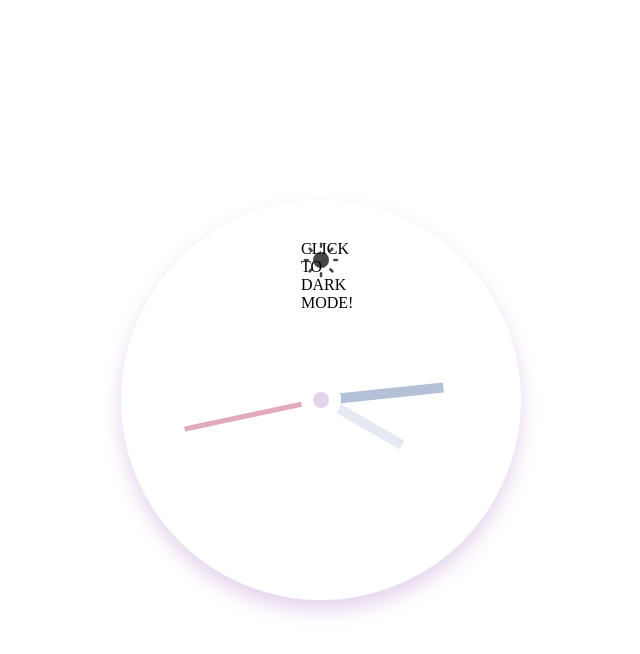
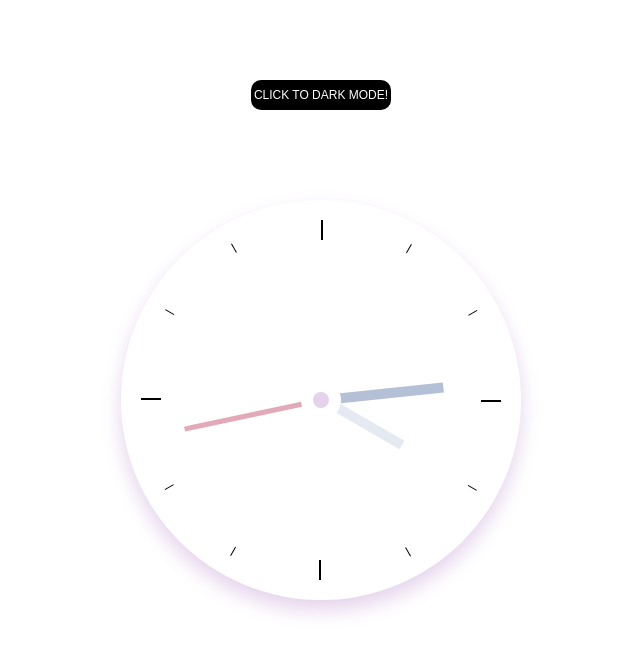
Before and after one commit to Altanbagana2003/CLOCK, a plain HTML site: page index.html in a window 1280 px wide. Shown: the whole page, without its empty margins (319-959 px from the left). Drawn offline with Linux system fonts and the light colour scheme.

Commit message:
Update style.css

```diff
--- a/style.css
+++ b/style.css
@@ -10,6 +10,7 @@
     --m-bg: #b4c0d5;
     --s-bg: #e2aab8;
     --bg: #fff;
+    --number-bg: black;
 }
 [data-mode="dark"] {
     --center-border: #202020;
@@ -19,6 +20,7 @@
     --m-bg: #454544;
     --s-bg: #e2aab8;
     --bg: #151216;
+    --number-bg: white;
 }
 body {
     display: flex;
@@ -44,6 +46,7 @@ body {
     align-items: center;
     background: var(--bg);
     justify-content: center;
+    position: relative;
 }
 .center-circle {
     width: 40px;
@@ -93,19 +96,79 @@ body {
     transform: rotate(-20deg);
 }
 .mode {
-    background: url(/sun.png) ;
-    background-repeat: no-repeat;
-    background-size: 40px 40px;
-    width: 40px;
-    height: 40px;
+    width: 140px;
+    height: 30px;
+    background-color: black;
     position: absolute;
-    top: 240px;
+    top: 10%;
+    color: white;
+    font-size: 12px;
+    border-radius: 10px;
+    display: flex;
+    justify-content: center;
+    align-items: center;
+    font-family: Arial, Helvetica, sans-serif;
 }
 .mode:active {
     opacity: 0.8;
 }
 
 [data-mode="dark"] .mode {
-    background: url(/moon.png);
+    background: white;
+    color: black;
     background-size: cover;
 }
+.coil {
+    position: absolute;
+    width: 1px;
+    height: 10px;
+    top: calc(30% - 100px);
+    left: calc(50%);
+    transform-origin: 0px 180px;
+    background-color: #073c4b;
+    background-color: var(--number-bg);
+}
+.coil1 {
+    height: 20px;
+    width: 2px;
+    transform: rotate(0deg);
+}
+.coil2 {
+    transform: rotate(30deg);
+}
+.coil3 {
+    transform: rotate(60deg);
+}
+.coil4 {
+    height: 20px;
+    width: 2px;
+    transform: rotate(90deg);
+}
+.coil5 {
+    transform: rotate(120deg);
+}
+.coil6 {
+    transform: rotate(150deg);
+}
+.coil7 {
+    height: 20px;
+    width: 2px;
+    transform: rotate(180deg);
+}
+.coil8 {
+    transform: rotate(210deg);
+}
+.coil9 {
+    transform: rotate(240deg);
+}
+.coil10 {
+    height: 20px;
+    width: 2px;
+    transform: rotate(270deg);
+}
+.coil11 {
+    transform: rotate(300deg);
+}
+.coil12 {
+    transform: rotate(330deg);
+}
```
